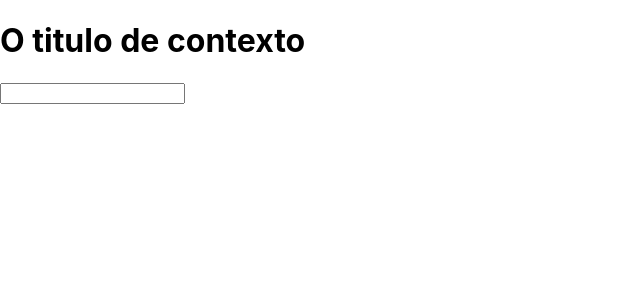
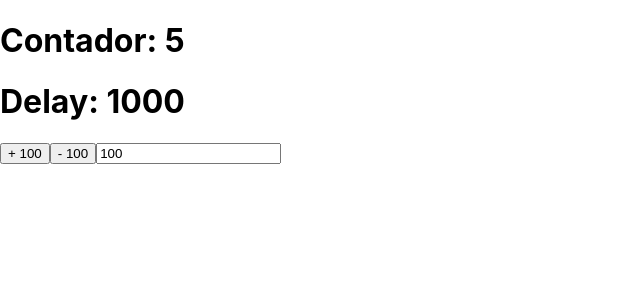
Before and after one commit to MatheusLoeblein/curso-react-2, a React (Create React App) app: page / in a window 1280 px wide. Shown: the top 300 px of the page, without its empty margins (0-640 px from the left). Built offline with nearby package versions, Linux system fonts and the light colour scheme.

Commit message:
Hooks: Create Hook

```diff
--- a/src/App.js
+++ b/src/App.js
@@ -1,72 +1,57 @@
-import { createContext } from 'react';
 import './App.css';
-import P from 'prop-types';
-import { useReducer, useRef } from 'react';
-import { useContext } from 'react';
 
-// action.js
-export const actions = {
-  CHANGE_TITLE: 'CHANGE_TITLE',
-};
+import { useEffect, useState, useRef } from 'react';
 
-// data.js
-export const globalState = {
-  title: 'O titulo de contexto',
-  body: 'O Body do contexto',
-  counter: 0,
-};
+const useMyHook = (cb, delay = 1000) => {
+  const savedCb = useRef();
 
-// reducer.js
-export const reducer = (state, action) => {
-  switch (action.type) {
-    case 'CHANGE_TITLE':
-      return { ...state, title: action.payload };
-  }
-  return { ...state };
-};
+  useEffect(() => {
+    savedCb.current = cb;
+  }, [cb]);
 
-// AppContext.jsx
-export const Context = createContext();
-export const AppContext = ({ children }) => {
-  const [state, dispatch] = useReducer(reducer, globalState);
+  useEffect(() => {
+    const interval = setInterval(() => {
+      savedCb.current();
+    }, delay);
 
-  const changeTitle = (payload) => {
-    dispatch({ type: actions.CHANGE_TITLE, payload });
-  };
-
-  return (
-    <Context.Provider value={{ state, changeTitle }}>
-      {children}
-    </Context.Provider>
-  );
-};
-AppContext.propTypes = {
-  children: P.node,
-};
-
-// index.jsx
-export const H1 = () => {
-  const context = useContext(Context);
-  const inputRef = useRef();
-
-  return (
-    <>
-      <h1 onClick={() => context.changeTitle(inputRef.current.value)}>
-        {context.state.title}
-      </h1>
-      <input type="text" ref={inputRef} />{' '}
-    </>
-  );
+    return () => clearInterval(interval);
+  }, [delay]);
 };
 
 // App.jsx
 function App() {
+  const [counter, setCounter] = useState(0);
+  const [delay, setDelay] = useState(1000);
+  const [incrementor, setIncrementor] = useState(100);
+
+  useMyHook(() => setCounter((c) => c + 1), delay);
+
   return (
-    <AppContext>
-      <div>
-        <H1 />
-      </div>
-    </AppContext>
+    <div>
+      <h1>Contador: {counter}</h1>
+      <h1>Delay: {delay}</h1>
+      <button
+        onClick={() => {
+          setDelay((d) => d + incrementor);
+          console.log(delay);
+        }}
+      >
+        + {incrementor}
+      </button>
+      <button
+        onClick={() => {
+          setDelay((d) => d - incrementor);
+          console.log(delay);
+        }}
+      >
+        - {incrementor}
+      </button>
+      <input
+        type="number"
+        value={incrementor}
+        onChange={(e) => setIncrementor(Number(e.target.value))}
+      />
+    </div>
   );
 }
 
```
